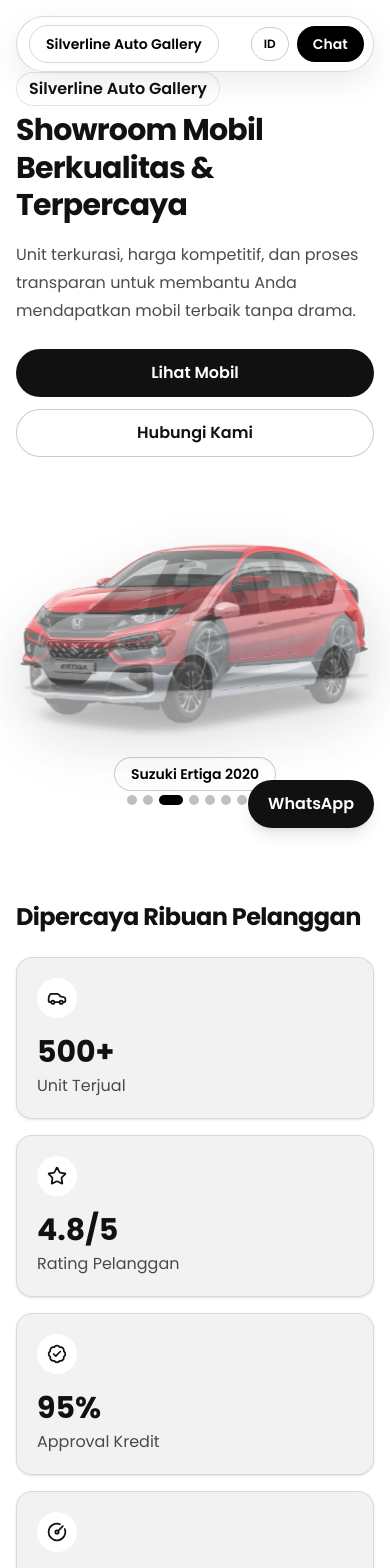
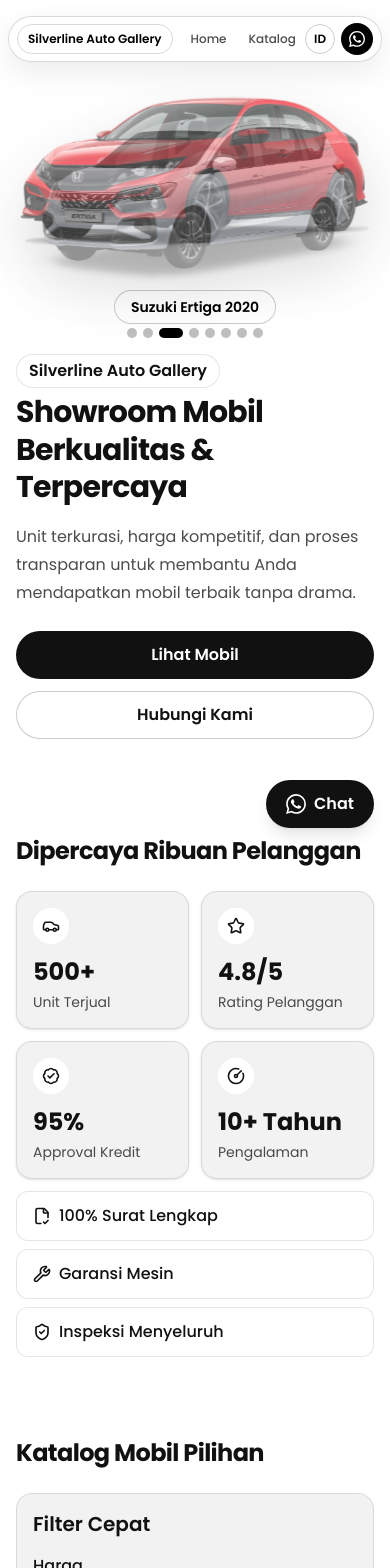
Before and after one commit to techsoed/showcase-project, a Next.js app in the folder showcase-showroom/: page / in a window 390 px wide. Shown: the top 1568 px of the page. Built offline with nearby package versions, Linux system fonts and the light colour scheme.

Commit message:
bismillah

```diff
--- a/showcase-showroom/src/components/landing/sections/CapsuleNavbar.tsx
+++ b/showcase-showroom/src/components/landing/sections/CapsuleNavbar.tsx
@@ -77,9 +77,9 @@
   }, []);
 
   return (
-    <header className="sticky top-2 z-50 px-4 pt-2 sm:px-6 lg:px-8 animate-[fadeIn_500ms_ease-out]">
+    <header className="sticky top-2 z-50 px-2 pt-2 sm:px-6 lg:px-8 animate-[fadeIn_500ms_ease-out]">
       <div
-        className={`mx-auto relative flex w-full max-w-6xl items-center gap-3 rounded-full border border-black/15 px-3 py-2 backdrop-blur transition-all duration-500 ${
+        className={`mx-auto relative flex w-full max-w-6xl items-center gap-2 rounded-full border border-black/15 px-2 py-1.5 backdrop-blur transition-all duration-500 sm:gap-3 sm:px-3 sm:py-2 ${
           isScrolled
             ? "bg-white shadow-[0_14px_40px_rgba(0,0,0,0.12)]"
             : "bg-white/95 shadow-[0_10px_30px_rgba(0,0,0,0.08)]"
@@ -87,15 +87,15 @@
       >
         <a
           href="#home"
-          className="pressable shrink-0 rounded-full border border-black/15 px-4 py-2 text-sm font-semibold text-black"
+          className="pressable shrink-0 rounded-full border border-black/15 px-2.5 py-1.5 text-xs font-semibold text-black sm:px-4 sm:py-2 sm:text-sm"
         >
           {config.brand.name}
         </a>
 
+        {/* Desktop nav — centered absolutely */}
         <nav className="hidden md:flex absolute left-1/2 -translate-x-1/2 items-center gap-1">
           {navItems.map((item) => {
             const isActive = activeHref === item.href;
-
             return (
               <a
                 key={item.href}
@@ -113,19 +113,22 @@
           })}
         </nav>
 
-        <nav className="flex min-w-0 flex-1 items-center gap-1 overflow-x-auto px-1 md:hidden">
+        {/* Mobile nav — scrollable, hide scrollbar */}
+        <nav
+          className="flex min-w-0 flex-1 items-center gap-0.5 overflow-x-auto md:hidden"
+          style={{ scrollbarWidth: "none" }}
+        >
           {navItems.map((item) => {
             const isActive = activeHref === item.href;
-
             return (
               <a
                 key={item.href}
                 href={item.href}
                 aria-current={isActive ? "page" : undefined}
-                className={`pressable shrink-0 rounded-full px-3 py-2 text-sm font-medium transition-all duration-300 ${
+                className={`pressable shrink-0 rounded-full px-2.5 py-1.5 text-xs font-medium transition-all duration-300 ${
                   isActive
                     ? "bg-black text-white"
-                    : "text-black/70 hover:bg-black hover:text-white"
+                    : "text-black/70"
                 }`}
               >
                 {item.label}
@@ -134,22 +137,35 @@
           })}
         </nav>
 
-        <div className="flex shrink-0 items-center gap-2 ml-auto">
+        <div className="flex shrink-0 items-center gap-1.5 ml-auto sm:gap-2">
           <button
             type="button"
             onClick={() => onLocaleChange(locale === "id" ? "en" : "id")}
-            className="pressable rounded-full border border-black/20 px-3 py-2 text-xs font-semibold text-black"
+            className="pressable rounded-full border border-black/20 px-2 py-1.5 text-xs font-semibold text-black sm:px-3 sm:py-2"
             aria-label={locale === "id" ? "Switch language to English" : "Ubah bahasa ke Indonesia"}
           >
             {locale === "id" ? "ID" : "EN"}
           </button>
+          {/* WA icon-only button */}
           <a
             href={whatsappHref}
             target="_blank"
             rel="noreferrer"
-            className="pressable shrink-0 rounded-full bg-black px-4 py-2 text-sm font-semibold text-white transition-transform duration-300 hover:scale-[1.03]"
+            aria-label="Chat WhatsApp"
+            className="pressable shrink-0 inline-flex items-center justify-center rounded-full bg-black transition-transform duration-300 hover:scale-[1.06] h-8 w-8 sm:h-auto sm:w-auto sm:px-4 sm:py-2 sm:gap-1.5"
           >
-            {locale === "id" ? "Chat" : "Chat"}
+            {/* WhatsApp SVG icon */}
+            <svg
+              viewBox="0 0 24 24"
+              fill="currentColor"
+              className="h-4 w-4 text-white sm:h-3.5 sm:w-3.5"
+              aria-hidden="true"
+            >
+              <path d="M17.472 14.382c-.297-.149-1.758-.867-2.03-.967-.273-.099-.471-.148-.67.15-.197.297-.767.966-.94 1.164-.173.199-.347.223-.644.075-.297-.15-1.255-.463-2.39-1.475-.883-.788-1.48-1.761-1.653-2.059-.173-.297-.018-.458.13-.606.134-.133.298-.347.446-.52.149-.174.198-.298.298-.497.099-.198.05-.371-.025-.52-.075-.149-.669-1.612-.916-2.207-.242-.579-.487-.5-.669-.51a12.8 12.8 0 0 0-.57-.01c-.198 0-.52.074-.792.372-.272.297-1.04 1.016-1.04 2.479 0 1.462 1.065 2.875 1.213 3.074.149.198 2.096 3.2 5.077 4.487.709.306 1.262.489 1.694.625.712.227 1.36.195 1.871.118.571-.085 1.758-.719 2.006-1.413.248-.694.248-1.289.173-1.413-.074-.124-.272-.198-.57-.347m-5.421 7.403h-.004a9.87 9.87 0 0 1-5.031-1.378l-.361-.214-3.741.982.998-3.648-.235-.374a9.86 9.86 0 0 1-1.51-5.26c.001-5.45 4.436-9.884 9.888-9.884 2.64 0 5.122 1.03 6.988 2.898a9.825 9.825 0 0 1 2.893 6.994c-.003 5.45-4.437 9.884-9.885 9.884m8.413-18.297A11.815 11.815 0 0 0 12.05 0C5.495 0 .16 5.335.157 11.892c0 2.096.547 4.142 1.588 5.945L.057 24l6.305-1.654a11.882 11.882 0 0 0 5.683 1.448h.005c6.554 0 11.89-5.335 11.893-11.893a11.821 11.821 0 0 0-3.48-8.413Z" />
+            </svg>
+            <span className="hidden text-sm font-semibold text-white sm:inline">
+              Chat
+            </span>
           </a>
         </div>
       </div>
--- a/showcase-showroom/src/components/landing/sections/HeroSection.tsx
+++ b/showcase-showroom/src/components/landing/sections/HeroSection.tsx
@@ -80,43 +80,16 @@
 
   return (
     <section id="home" className="relative overflow-hidden bg-white px-4 pb-14 pt-2 sm:px-6 lg:px-8 lg:pb-20 lg:pt-4">
-      <div className="mx-auto flex w-full max-w-6xl flex-col gap-8 py-0 md:py-2 lg:flex-row lg:items-center lg:justify-between">
-        <div className="max-w-2xl animate-[fadeIn_700ms_ease-out]">
-          <p className="mb-1.5 inline-flex rounded-full border border-black/10 bg-[var(--wl-silver)] px-3 py-1 text-base font-semibold">
-            {config.brand.name}
-          </p>
-          <h1 className="text-3xl font-bold leading-tight tracking-tight sm:text-4xl lg:text-5xl">
-            {heroCopy.headline}
-          </h1>
-          <p className="mt-4 max-w-xl text-base leading-7 text-black/70 sm:text-lg">
-            {heroCopy.subheadline}
-          </p>
-          <div className="mt-6 flex flex-col gap-3 sm:flex-row">
-            <a
-              href="#katalog"
-              className="pressable inline-flex min-h-12 items-center justify-center rounded-full bg-[var(--wl-black)] px-6 text-base font-semibold text-white transition hover:opacity-90"
-            >
-              {heroCopy.primaryAction}
-            </a>
-            <a
-              href={whatsappHref}
-              target="_blank"
-              rel="noreferrer"
-              className="pressable inline-flex min-h-12 items-center justify-center rounded-full border border-black/20 bg-white px-6 text-base font-semibold text-[var(--wl-black)] transition hover:bg-black/5"
-            >
-              {heroCopy.secondaryAction}
-            </a>
-          </div>
-        </div>
+      <div className="mx-auto flex w-full max-w-6xl flex-col gap-4 py-0 md:py-2 lg:flex-row lg:items-center lg:justify-between">
 
+        {/* Car image — shown FIRST on mobile (order-first), moves to right on desktop */}
         <div
-          className="w-full lg:max-w-xl animate-[slideUp_700ms_ease-out]"
+          className="w-full lg:order-last lg:max-w-xl animate-[slideUp_700ms_ease-out]"
           style={{ transform: `translateY(${parallaxOffset}px)` }}
         >
-          <div className="relative h-[260px] w-full sm:h-[340px] lg:h-[410px] animate-[floatGentle_8s_ease-in-out_infinite]">
+          <div className="relative h-[220px] w-full sm:h-[300px] lg:h-[410px] animate-[floatGentle_8s_ease-in-out_infinite]">
             {heroCars.map((car, index) => {
               const isActive = index === activeIndex;
-
               return (
                 <div
                   key={car.image}
@@ -158,6 +131,36 @@
             </div>
           </div>
         </div>
+
+        {/* Text content — shown BELOW image on mobile, moves to left on desktop */}
+        <div className="max-w-2xl animate-[fadeIn_700ms_ease-out] lg:order-first">
+          <p className="mb-1.5 inline-flex rounded-full border border-black/10 bg-[var(--wl-silver)] px-3 py-1 text-base font-semibold">
+            {config.brand.name}
+          </p>
+          <h1 className="text-3xl font-bold leading-tight tracking-tight sm:text-4xl lg:text-5xl">
+            {heroCopy.headline}
+          </h1>
+          <p className="mt-4 max-w-xl text-base leading-7 text-black/70 sm:text-lg">
+            {heroCopy.subheadline}
+          </p>
+          <div className="mt-6 flex flex-col gap-3 sm:flex-row">
+            <a
+              href="#katalog"
+              className="pressable inline-flex min-h-12 items-center justify-center rounded-full bg-[var(--wl-black)] px-6 text-base font-semibold text-white transition hover:opacity-90"
+            >
+              {heroCopy.primaryAction}
+            </a>
+            <a
+              href={whatsappHref}
+              target="_blank"
+              rel="noreferrer"
+              className="pressable inline-flex min-h-12 items-center justify-center rounded-full border border-black/20 bg-white px-6 text-base font-semibold text-[var(--wl-black)] transition hover:bg-black/5"
+            >
+              {heroCopy.secondaryAction}
+            </a>
+          </div>
+        </div>
+
       </div>
     </section>
   );
--- a/showcase-showroom/src/components/landing/sections/StickyWhatsappButton.tsx
+++ b/showcase-showroom/src/components/landing/sections/StickyWhatsappButton.tsx
@@ -8,9 +8,18 @@
       href={whatsappHref}
       target="_blank"
       rel="noreferrer"
-      className="pressable fixed bottom-4 right-4 z-50 inline-flex min-h-12 items-center justify-center rounded-full bg-[var(--wl-black)] px-5 text-base font-semibold text-white shadow-lg md:hidden"
+      aria-label="Chat WhatsApp"
+      className="pressable fixed bottom-4 right-4 z-50 inline-flex items-center gap-2 rounded-full bg-[var(--wl-black)] px-5 py-3 text-base font-semibold text-white shadow-lg md:hidden"
     >
-      WhatsApp
+      <svg
+        viewBox="0 0 24 24"
+        fill="currentColor"
+        className="h-5 w-5 shrink-0"
+        aria-hidden="true"
+      >
+        <path d="M17.472 14.382c-.297-.149-1.758-.867-2.03-.967-.273-.099-.471-.148-.67.15-.197.297-.767.966-.94 1.164-.173.199-.347.223-.644.075-.297-.15-1.255-.463-2.39-1.475-.883-.788-1.48-1.761-1.653-2.059-.173-.297-.018-.458.13-.606.134-.133.298-.347.446-.52.149-.174.198-.298.298-.497.099-.198.05-.371-.025-.52-.075-.149-.669-1.612-.916-2.207-.242-.579-.487-.5-.669-.51a12.8 12.8 0 0 0-.57-.01c-.198 0-.52.074-.792.372-.272.297-1.04 1.016-1.04 2.479 0 1.462 1.065 2.875 1.213 3.074.149.198 2.096 3.2 5.077 4.487.709.306 1.262.489 1.694.625.712.227 1.36.195 1.871.118.571-.085 1.758-.719 2.006-1.413.248-.694.248-1.289.173-1.413-.074-.124-.272-.198-.57-.347m-5.421 7.403h-.004a9.87 9.87 0 0 1-5.031-1.378l-.361-.214-3.741.982.998-3.648-.235-.374a9.86 9.86 0 0 1-1.51-5.26c.001-5.45 4.436-9.884 9.888-9.884 2.64 0 5.122 1.03 6.988 2.898a9.825 9.825 0 0 1 2.893 6.994c-.003 5.45-4.437 9.884-9.885 9.884m8.413-18.297A11.815 11.815 0 0 0 12.05 0C5.495 0 .16 5.335.157 11.892c0 2.096.547 4.142 1.588 5.945L.057 24l6.305-1.654a11.882 11.882 0 0 0 5.683 1.448h.005c6.554 0 11.89-5.335 11.893-11.893a11.821 11.821 0 0 0-3.48-8.413Z" />
+      </svg>
+      Chat
     </a>
   );
 }
--- a/showcase-showroom/src/components/landing/sections/TrustSection.tsx
+++ b/showcase-showroom/src/components/landing/sections/TrustSection.tsx
@@ -45,26 +45,26 @@
         <RevealOnScroll>
           <h2 className="text-2xl font-bold tracking-tight sm:text-3xl">{title}</h2>
         </RevealOnScroll>
-        <div className="mt-6 grid gap-4 sm:grid-cols-2 lg:grid-cols-4">
+        <div className="mt-6 grid grid-cols-2 gap-3 sm:gap-4 lg:grid-cols-4">
           {stats.map((item, index) => {
             const Icon = trustIcons[index % trustIcons.length];
 
             return (
               <RevealOnScroll key={item.label} delayMs={index * 100} className="h-full">
                 <article
-                  className="flex h-full flex-col rounded-2xl border border-black/10 bg-black/5 p-5 shadow-sm"
+                  className="flex h-full flex-col rounded-2xl border border-black/10 bg-black/5 p-4 shadow-sm sm:p-5"
                 >
-                <div className="mb-4 inline-flex h-10 w-10 items-center justify-center rounded-full bg-white text-[var(--wl-black)]">
-                  <Icon size={20} strokeWidth={2.1} />
+                <div className="mb-3 inline-flex h-9 w-9 items-center justify-center rounded-full bg-white text-[var(--wl-black)] sm:mb-4 sm:h-10 sm:w-10">
+                  <Icon size={18} strokeWidth={2.1} />
                 </div>
-                <CountUp value={item.value} className="text-3xl font-bold" />
-                <p className="mt-1 text-base text-black/70">{item.label}</p>
+                <CountUp value={item.value} className="text-2xl font-bold sm:text-3xl" />
+                <p className="mt-1 text-sm text-black/70 sm:text-base">{item.label}</p>
                 </article>
               </RevealOnScroll>
             );
           })}
         </div>
-        <div className="mt-4 grid gap-3 sm:grid-cols-3">
+        <div className="mt-3 grid gap-2 sm:grid-cols-3 sm:gap-3">
           {claims.map((claim, index) => {
             const Icon = claimIcons[index % claimIcons.length];
 
```
